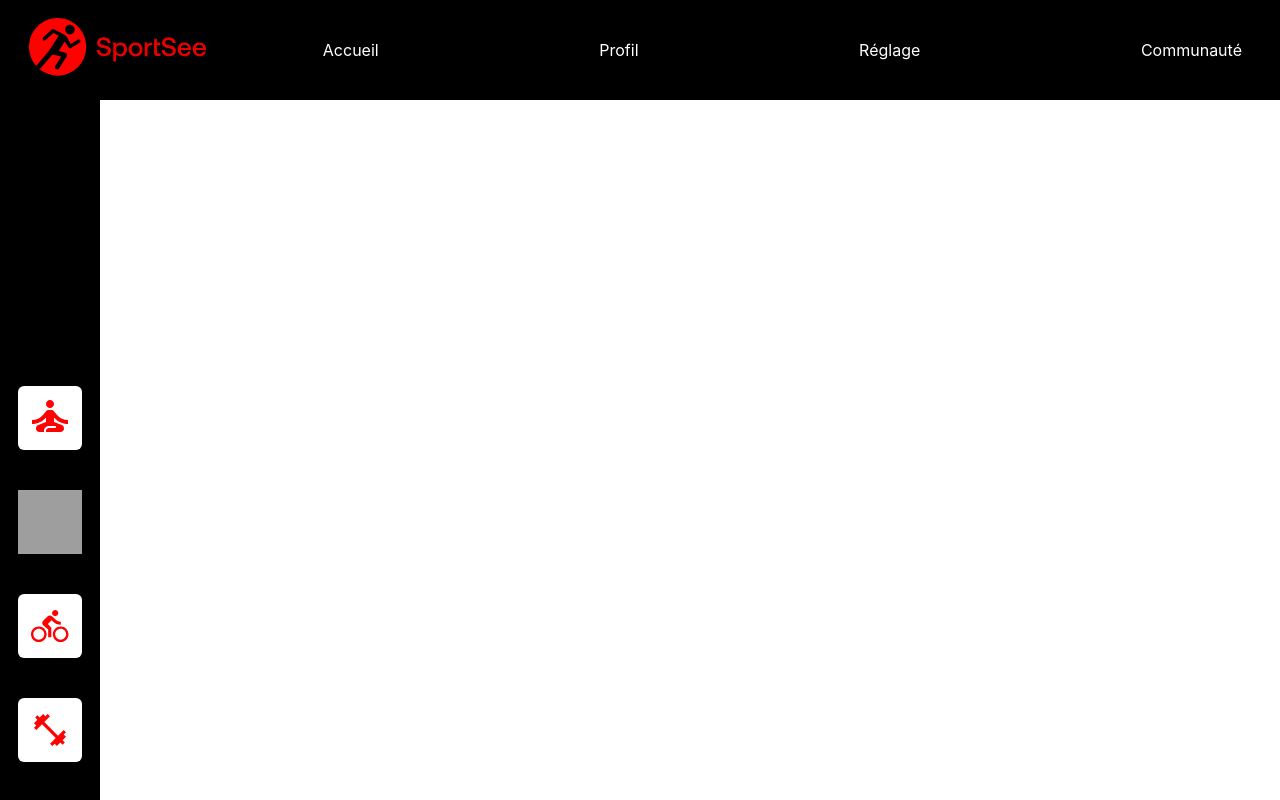
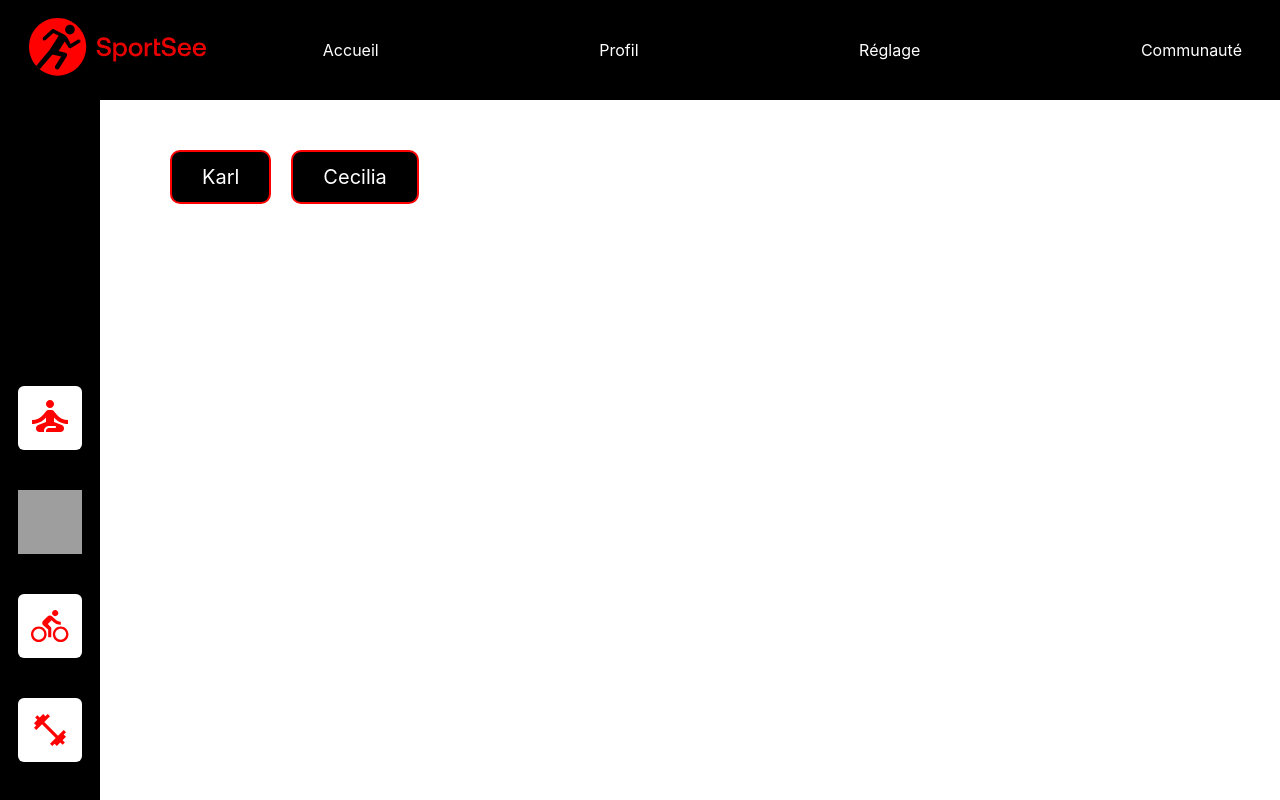
Before and after one commit to michelre/elodie-p12, a React (Vite) app: page / in a window 1280 px wide. Shown: the top 800 px of the page. Built offline with nearby package versions, Linux system fonts and the light colour scheme; grey boxes are pictures that could not be loaded.

Commit message:
feat(): dashboard home links

```diff
--- a/src/App.jsx
+++ b/src/App.jsx
@@ -45,10 +45,7 @@ function App() {
           </div>
         </aside>
         <main>
-          {(href === '/') ? <div className='links'>
-            <Link to="/users/12">Karl</Link>
-            <Link to="/users/18">Cecilia</Link>
-          </div> : <Outlet />}
+          <Outlet/>
         </main>
       </div>
     </>
--- a/src/main.jsx
+++ b/src/main.jsx
@@ -2,8 +2,15 @@ import { StrictMode } from 'react'
 import { createRoot } from 'react-dom/client'
 import './index.css'
 import App from './App.jsx'
-import { createBrowserRouter, createHashRouter, RouterProvider } from 'react-router-dom';
+import { createBrowserRouter, createHashRouter, RouterProvider, Link } from 'react-router-dom';
 import Dashboard from './pages/dashboard/Dashboard.jsx';
+
+const Base = () => {
+  return <div className='links'>
+  <Link to="/users/12">Karl</Link>
+  <Link to="/users/18">Cecilia</Link>
+</div>
+}
 
 const router = createHashRouter([
   {
@@ -11,6 +18,10 @@ const router = createHashRouter([
     element: <App />,
     /*errorElement: <ErrorPage />,*/
     children: [
+      {
+        path: "/",
+        element: <Base />,
+      },
       {
         path: "users/:userId",
         element: <Dashboard />,
```
